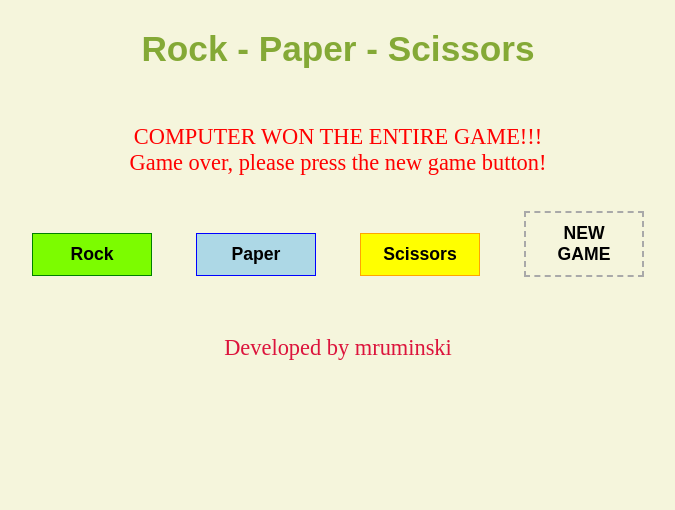
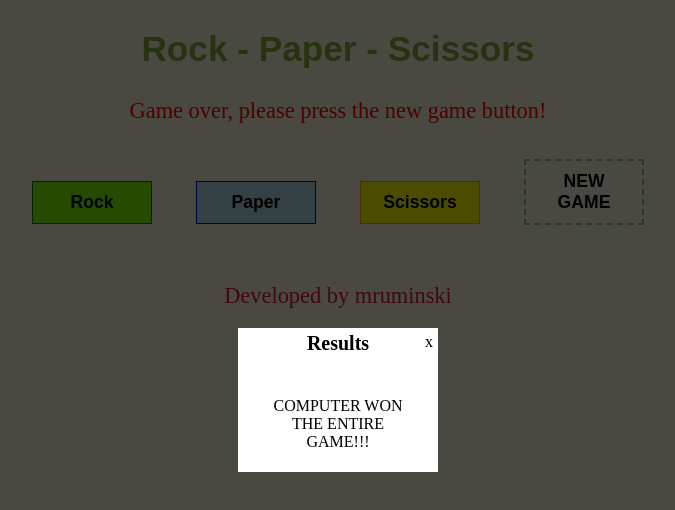
Before and after one commit to mruminski/rockPaperScissors, a website: page index.html in a window 1280 px wide. Both pictures are taken after a click on the button "Rock". Shown: the whole page, without its empty margins (302-977 px from the left). Drawn offline with nearby package versions, Linux system fonts and the light colour scheme; files that its build step writes are made by us from their sources.

Commit message:
Add modal to show result

```diff
--- a/index.html
+++ b/index.html
@@ -16,6 +16,15 @@
 			<button class="container__btn player-move" id="scissors" data-move="scissors">Scissors</button>
 			<button class="container__btn" id="new-game">New game</button>
 		</section>
+		<section class="overlay" id="modal-overlay">
+			<div class="modal" id="modal-result">
+				<a href="#" class="close">x</a>
+				<header>Results</header>
+				<div class="content">
+					<p>s</p>
+				</div>
+			</div>
+		</section>
 		<footer class="footer">
 			<p class="footer__content">Developed by mruminski</p>
     </footer>
--- a/js/script.js
+++ b/js/script.js
@@ -35,11 +35,11 @@ var printResult = function(userMove) {
   (userMove === 'rock' && params.aiMove === 'scissors') ||
   (userMove === 'scissors' && params.aiMove === 'paper')) {
     output.innerHTML = 'YOU WON: you played '+userMove.toUpperCase() +
-    ', computer played '+ params.aiMove.toUpperCase()+'.';
+    ', computer played '+ params.aiMove.toUpperCase()+'.<br>';
     return params.userPoints++;
   } else {
     output.innerHTML = 'COMPUTER WON: computer played '+params.aiMove.toUpperCase() +
-    ', you played '+ userMove.toUpperCase()+'.';
+    ', you played '+ userMove.toUpperCase()+'.<br>';
     return params.aiPoints++;
   }
 }
@@ -51,12 +51,36 @@ var showGameOver = function(can) {
 }
 
 var playerMove = function(userMove) {
+  var modal = document.querySelector('.modal');
+  var modalContent = document.querySelector('.content p');
+  var closeModal = document.querySelector('.close')
+
+  var showModal = function(e) {
+    // e.preventDefault();
+    document.querySelector('.modal').classList.add('show');
+    document.querySelector('#modal-overlay').classList.add('show');
+  }
+
+  var hideModal = function(e) {
+    e.preventDefault();
+    document.querySelector('.modal').classList.remove('show');
+    document.querySelector('#modal-overlay').classList.remove('show');
+  }
+
+  document.querySelector('#modal-overlay').addEventListener('click', hideModal);
+	modal.addEventListener('click', function(e){
+		e.stopPropagation();
+  });
+
+  closeModal.addEventListener('click',hideModal);
+
   if (!params.canPlay) {
     return;
   }
 
   if (params.userPoints >= params.rounds || params.aiPoints >= params.rounds) {
     params.canPlay = false;
+    showModal();
   }
 
   if (params.canPlay) {
@@ -65,10 +89,11 @@ var playerMove = function(userMove) {
     resultOutput.innerHTML = params.userPoints+' - '+params.aiPoints;
     return;
   }
+
   if (params.userPoints > params.aiPoints) {
-    return output.innerHTML = '<br>YOU WON THE ENTIRE GAME!!!<br>';
+    modalContent.innerHTML = '<br>YOU WON THE ENTIRE GAME!!!<br>';
   } else {
-    return output.innerHTML = '<br>COMPUTER WON THE ENTIRE GAME!!!<br>';
+    modalContent.innerHTML = '<br>COMPUTER WON THE ENTIRE GAME!!!<br>';
   }
 }
 
--- a/sass/style.scss
+++ b/sass/style.scss
@@ -61,6 +61,56 @@ body {
   text-transform: uppercase;
 }
 
+.overlay {
+	display: none;
+	position: fixed;
+	top: 0;
+	left: 0;
+	width: 100%;
+	height: 100%;
+	background: rgba(0, 0, 0, 0.7);
+
+	&.show {
+		display: block;
+	}
+}
+
+.modal {
+	display: none;
+	background: #fff;
+	width: 200px;
+	position: absolute;
+	top: 50%;
+	left: 50%;
+	transform: translate3d(-50%, -50%, 0);
+
+	&.show {
+		display: block;
+	}
+
+	.close {
+		position: absolute;
+		right: 0;
+		top: 0;
+		padding: 5px;
+		color: #000;
+		text-decoration: none;
+	}
+
+	header {
+		font-size: 20px;
+		line-height: 30px;
+		min-height: 30px;
+		font-weight: bold;
+		padding: 0 30px;
+	}
+
+	.content {
+		min-height: 30px;
+		padding: 5px 30px;
+	}
+}
+
 .footer__content {
   font-size: 1.4rem;
   color: crimson;
```
